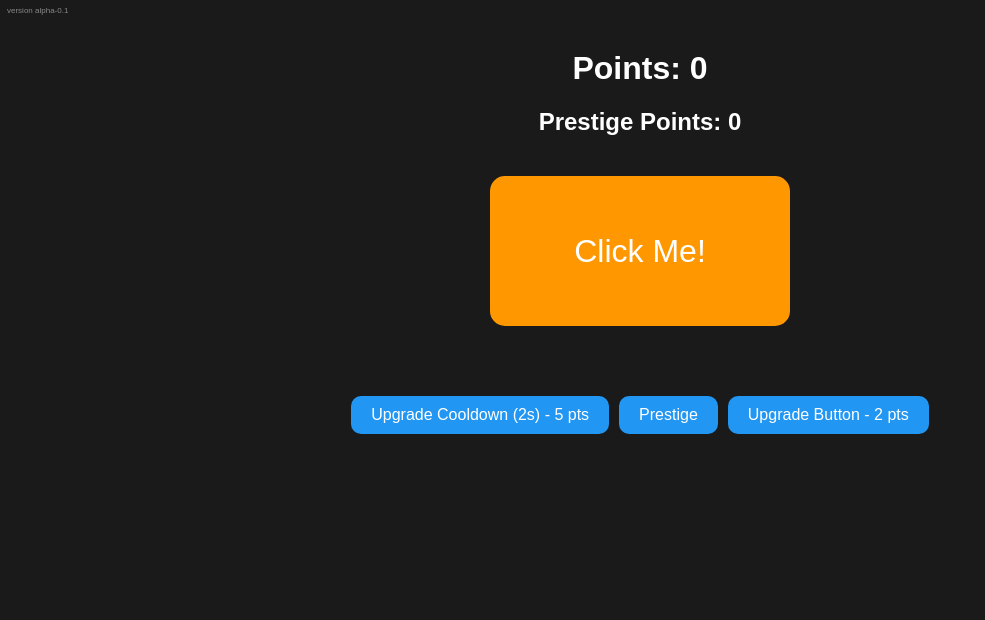
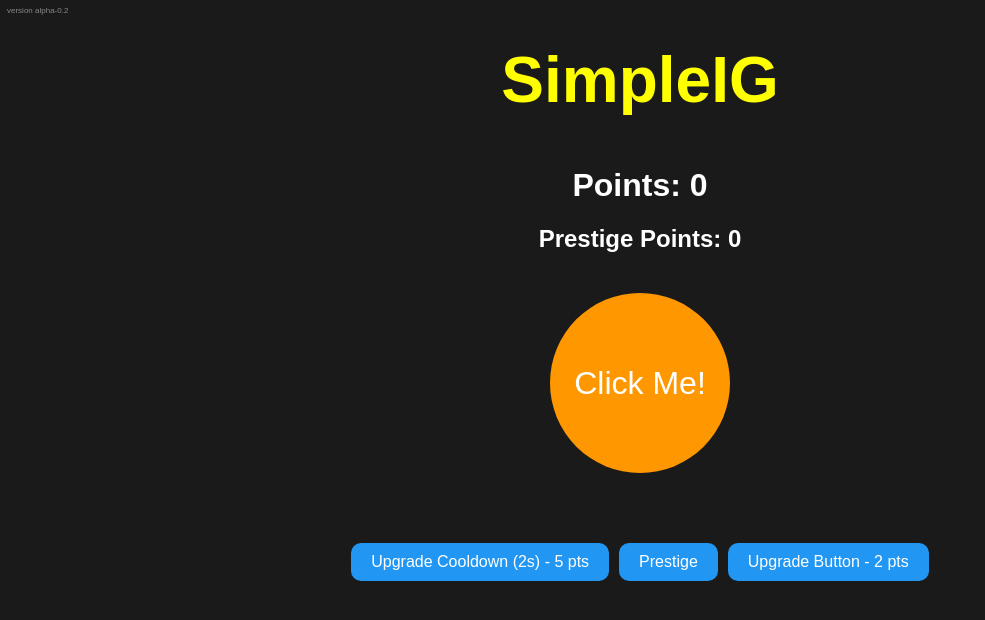
Before and after one commit to AronzYT/Simple-IG, a plain HTML site: page index.html in a window 1280 px wide. Shown: the whole page, without its empty margins (0-985 px from the left). Drawn offline with nearby package versions, Linux system fonts and the light colour scheme.

Commit message:
Main update alpha-0.2
Changes of design added title, made the button a circle
Made on 5:52PM December 6 2025 Saturday

```diff
--- a/index.html
+++ b/index.html
@@ -9,7 +9,11 @@
 <body>
   <!-- Watermark -->
   <div class="watermark">
-    version alpha-0.1<br>
+    version alpha-0.2<br>
+  </div>
+
+  <div class="title">
+    <h1 style="color: yellow;">SimpleIG</h1>
   </div>
 
   <div class="container">
--- a/style.css
+++ b/style.css
@@ -15,16 +15,20 @@ body {
   line-height: 1.1em;
 }
 
+.title {
+  font-size: 2em;
+}
+
 .container {
   margin-top: 50px;
 }
 
 #click-button {
-  width: 300px;
-  height: 150px;
+  width: 180px;
+  height: 180px;
   font-size: 2em;
   margin: 20px 0;
-  border-radius: 15px;
+  border-radius: 300px;
   background: #ff9800;
   color: #fff;
   border: none;
```
